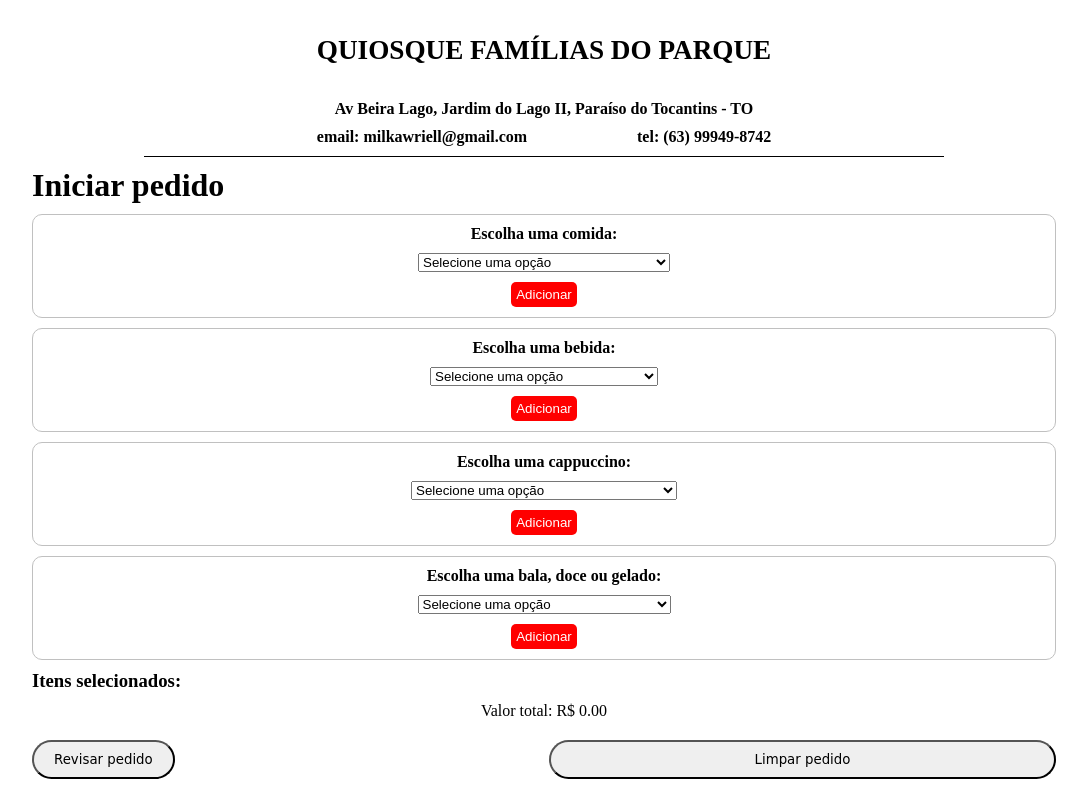
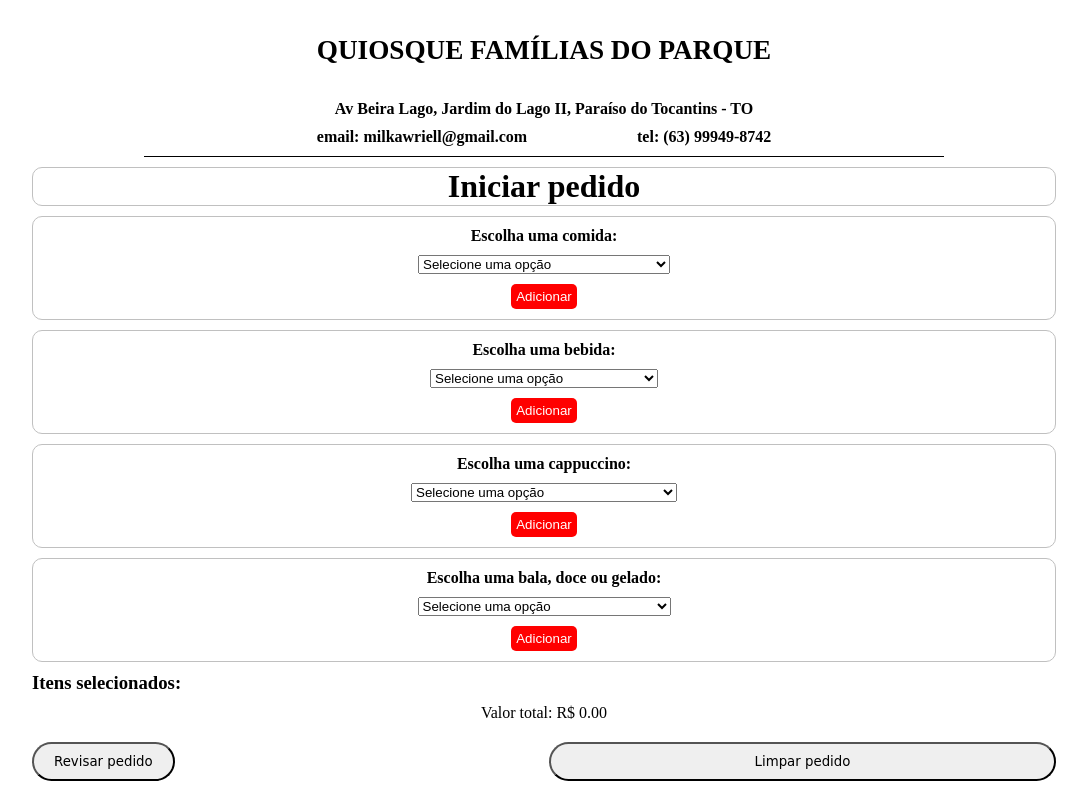
Before and after one commit to AlexSChaves/MenuApp, a React (Vite) app: page / in a window 1280 px wide. Shown: the whole page, without its empty margins (96-1183 px from the left). Built offline with nearby package versions, Linux system fonts and the light colour scheme.

Commit message:
sixth commit

```diff
--- a/src/components/Header.css
+++ b/src/components/Header.css
@@ -38,7 +38,7 @@
   }
 
 
-  @media (max-width: 320px) {
+  @media (max-width: 479px) {
   .contact-div {
   display: flex;
   flex-direction: column;
--- a/src/pages/Home.css
+++ b/src/pages/Home.css
@@ -15,6 +15,12 @@
   justify-content: center;
   align-items: center;
   grid-auto-flow: dense;
+}
+
+.title{
+  text-align: center;
+  border: 1px solid var(--secondary-color);
+  border-radius: 10px;
 }
 
 .options {
```
